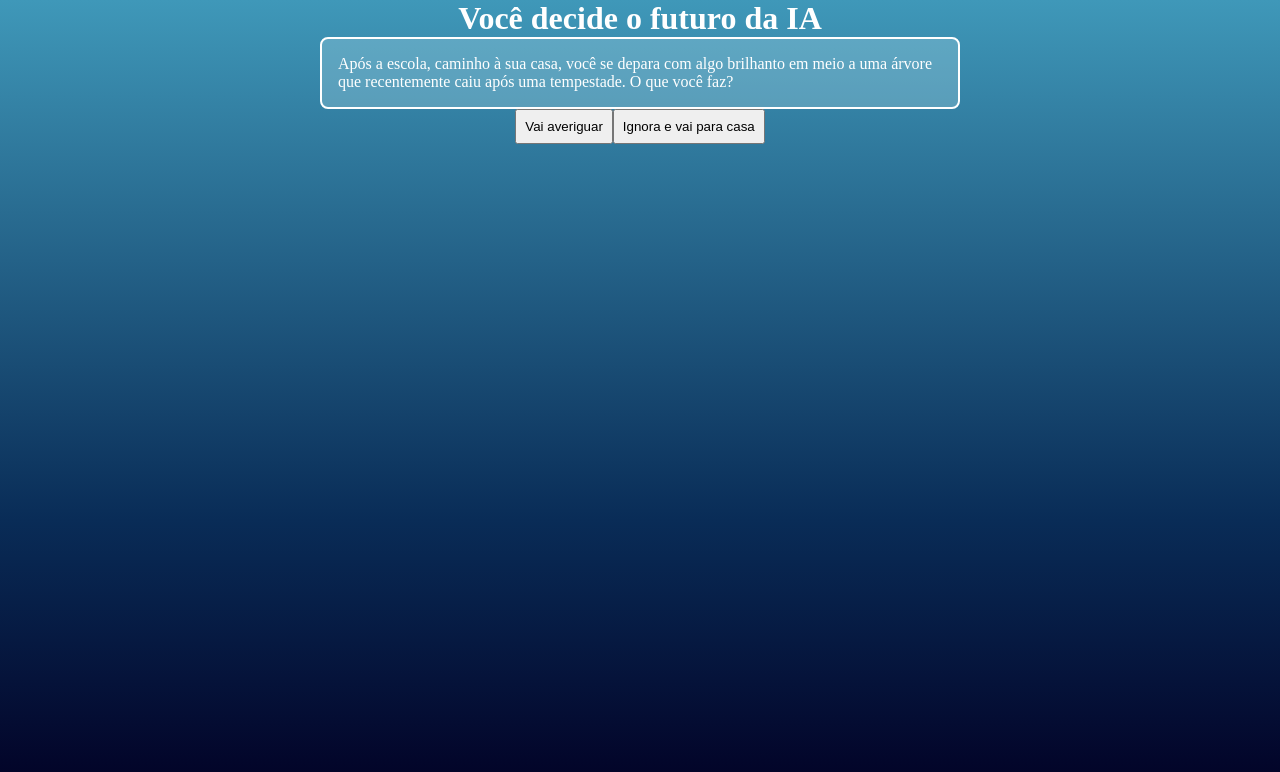
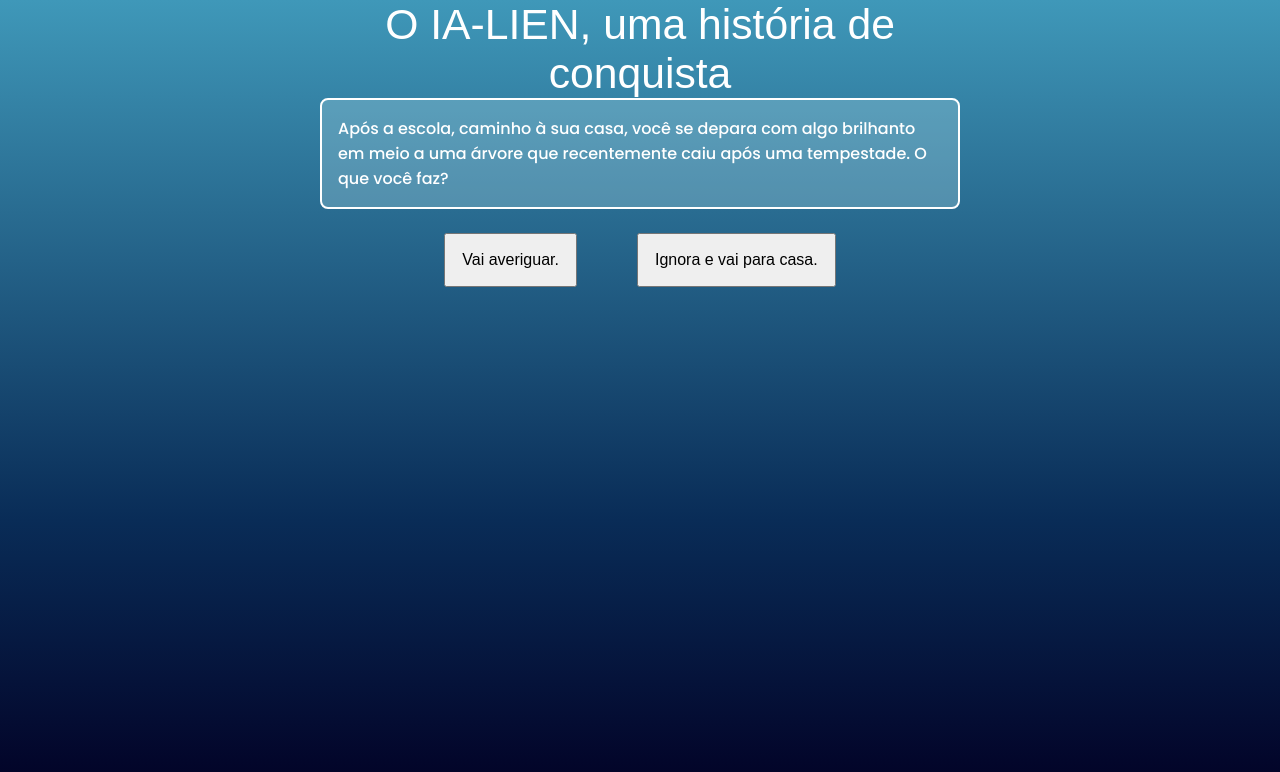
Before and after one commit to Apollo-Adolpho/Apollo-Adolpho, a plain HTML site: page index.html in a window 1280 px wide. Drawn offline with Linux system fonts and the light colour scheme; a web font is replaced by a local one.

Commit message:
Add files via upload

```diff
--- a/index.html
+++ b/index.html
@@ -5,11 +5,17 @@
     <meta name="viewport" content="width=device-width, initial-scale=1.0">
     <link rel="stylesheet" href="style.css">
     <link rel="stylesheet" href="reset.css">
+    <link rel="preconnect" href="https://fonts.googleapis.com">
+    <link rel="preconnect" href="https://fonts.gstatic.com" crossorigin>
+    <link href="https://fonts.googleapis.com/css2?family=New+Amsterdam&display=swap" rel="stylesheet">
+    <link rel="preconnect" href="https://fonts.googleapis.com">
+    <link rel="preconnect" href="https://fonts.gstatic.com" crossorigin>
+    <link href="https://fonts.googleapis.com/css2?family=New+Amsterdam&family=Poppins:wght@400;500&display=swap" rel="stylesheet">
     <title>O IA-LIEN</title>
 </head>
 <body>
     <div class="main-container">
-        <h1>Você decide o futuro da IA</h1>
+        <h1>O IA-LIEN, uma história de conquista</h1>
         <div class="container-questions"></div>
         <div class="container-alternatives"></div>
         <div class="container-result">
--- a/script.js
+++ b/script.js
@@ -3,47 +3,90 @@ const containerQuestions = document.querySelector(".container-questions");
 const containerAlternatives = document.querySelector(".container-alternatives");
 const containerResult = document.querySelector(".container-result");
 const textResult = document.querySelector(".text-result");
-
 const questions = [
     {
-        qTitle: "Após a escola, caminho à sua casa, você se depara com algo brilhanto em meio a uma árvore que recentemente caiu após uma tempestade. O que você faz?",
-        alternatives: [
-            "Vai averiguar",
-            "Ignora e vai para casa"
-        ]
+      qTitle:
+        "Após a escola, caminho à sua casa, você se depara com algo brilhanto em meio a uma árvore que recentemente caiu após uma tempestade. O que você faz?",
+            alternatives: [
+        {
+          text: "Vai averiguar.",
+
+          afirmation: "afirmação",
+        },
+        {
+          text: "Ignora e vai para casa.",
+          afirmation: "afirmação",
+        },
+      ],
     },
     {
-        qTitle: "Pergunta 2",
-        alternatives: [
-            "Alternativa 1",
-            "Alternativa 2"
-        ]
+      qTitle:
+        "Com a descoberta desta tecnologia, chamada Inteligência Artificial, uma professora de tecnologia da escola decidiu fazer uma sequência de aulas sobre esta tecnologia. No fim de uma aula ela pede que você escreva um trabalho sobre o uso de IA em sala de aula. Qual atitude você toma?",
+      alternatives: [
+        {
+          text:
+            "Utiliza uma ferramenta de busca na internet que utiliza IA para que ela ajude a encontrar informações relevantes para o trabalho e explique numa linguagem que facilite o entendimento.",
+          afirmation: "afirmação",
+        },
+        {
+          text:
+            "Escreve o trabalho com base nas conversas que teve com colegas, algumas pesquisas na internet e conhecimentos próprios sobre o tema.",
+          afirmation: "afirmação",
+        },
+      ],
     },
     {
-        qTitle: "Pergunta 3",
-        alternatives: [
-            "Alternativa 1",
-            "Alternativa 2"
-        ]
+      qTitle:
+        "Após a elaboração do trabalho escrito, a professora realizou um debate entre a turma para entender como foi realizada a pesquisa e escrita. Nessa conversa também foi levantado um ponto muito importante: como a IA impacta o trabalho do futuro. Nesse debate, como você se posiciona?",
+      alternatives: [
+        {
+          text:
+            "Defende a ideia de que a IA pode criar novas oportunidades de emprego e melhorar habilidades humanas.",
+          afirmation: "afirmação",
+        },
+        {
+          text:
+            "Me preocupo com as pessoas que perderão seus empregos para máquinas e defendem a importância de proteger os trabalhadores.",
+          afirmation: "afirmação",
+        },
+      ],
     },
     {
-        qTitle: "Pergunta 4",
-        alternatives: [
-            "Alternativa 1",
-            "Alternativa 2"
-        ]
+      qTitle:
+        "Ao final da discussão, você precisou criar uma imagem no computador que representasse o que pensa sobre IA. E agora?",
+      alternatives: [
+        {
+          text:
+            "Criar uma imagem utilizando uma plataforma de design como o Paint.",
+          afirmation: "afirmação",
+        },
+        {
+          text: "Criar uma imagem utilizando um gerador de imagem de IA.",
+          afirmation: "afirmação",
+        },
+      ],
     },
     {
-        qTitle: "Pergunta 5",
-        alternatives: [
-            "Alternativa 1",
-            "Alternativa 2"
-        ]
-    }
-];
+      qTitle:
+        "Você tem um trabalho em grupo de biologia para entregar na semana seguinte, o andamento do trabalho está um pouco atrasado e uma pessoa do seu grupo decidiu fazer com ajuda da IA. O problema é que o trabalho está totalmente igual ao do chat. O que você faz? ",
+      alternatives: [
+        {
+          text:
+            "Escrever comandos para o chat é uma forma de contribuir com o trabalho, por isso não é um problema utilizar o text inteiro.",
+          afirmation: "afirmação",
+        },
+        {
+          text:
+            "O chat pode ser uma tecnologia muito avançada, mas é preciso manter a atenção pois toda máquina erra, por isso revisar o trabalho e contribuir com as perspectivas pessoais é essencial.",
+          afirmation: "afirmação",
+        },
+      ],
+    },
+  ];
 
 let current = 0;
 let currentQuestion;
+let finalStory = "";
 
 
 function showQuestion() {
@@ -54,10 +97,18 @@ function showQuestion() {
 function showAlternatives() {
     for (const alternative of currentQuestion.alternatives) {
         const buttonAlternatives = document.createElement("button")
-        buttonAlternatives.textContent = alternative
+        buttonAlternatives.textContent = alternative.text;
+        buttonAlternatives.addEventListener("click",() => selectedAnswer(alternative));
         containerAlternatives.appendChild(buttonAlternatives)
     }
   }
+  function selectedAnswer(selectedOption){
+    const afirmation = selectedOption.afirmation;
+    finalStory = afirmation;
+
+    current++;
+    showQuestion();
+}
 
 
   showQuestion()
--- a/style.css
+++ b/style.css
@@ -3,20 +3,27 @@ html{background-color: #343435}
 body{
   background: rgb(2,0,36);
   background: linear-gradient(0deg, rgba(2,0,36,1) 0%, rgba(9,44,87,1) 35%, rgba(63,152,185,1) 100%);
-  min-height: 100vh
+  min-height: 100vh;
+  font-family: "Poppins", sans-serif;
+  font-weight: 500;
+  font-style: normal
 }
 
 .main-container{
     position: relative;
     display: block;
     margin: 0 auto;
-    max-height: 480px;
     max-width: 640px;
     text-align: center;
     color: white;
 }
 
+h1 {
+  font-family: "New Amsterdam", sans-serif;
+  font-weight: 400;
+  font-size:32pt;
 
+}
 
 .container-questions{
   background-color: #add8e650;
@@ -24,7 +31,10 @@ body{
   border: solid 2px white;
   border-radius: 8px;
   text-align: left;
+
 }
 .container-alternatives button{
-  padding: 8px;
+  font-size: 12pt;
+  padding: 16px;
+  margin: 24px 30px 0 30px;
 }
```
